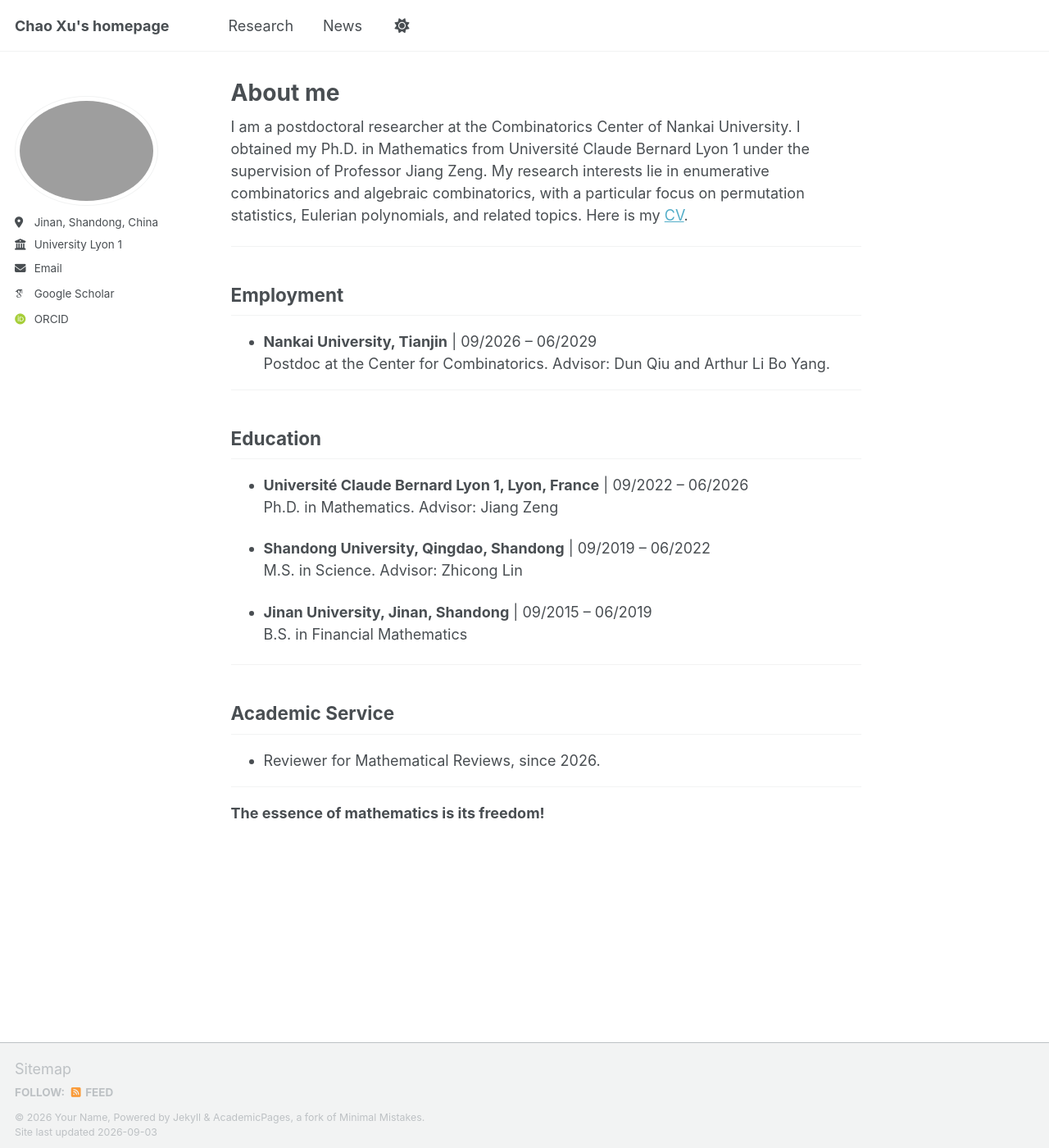
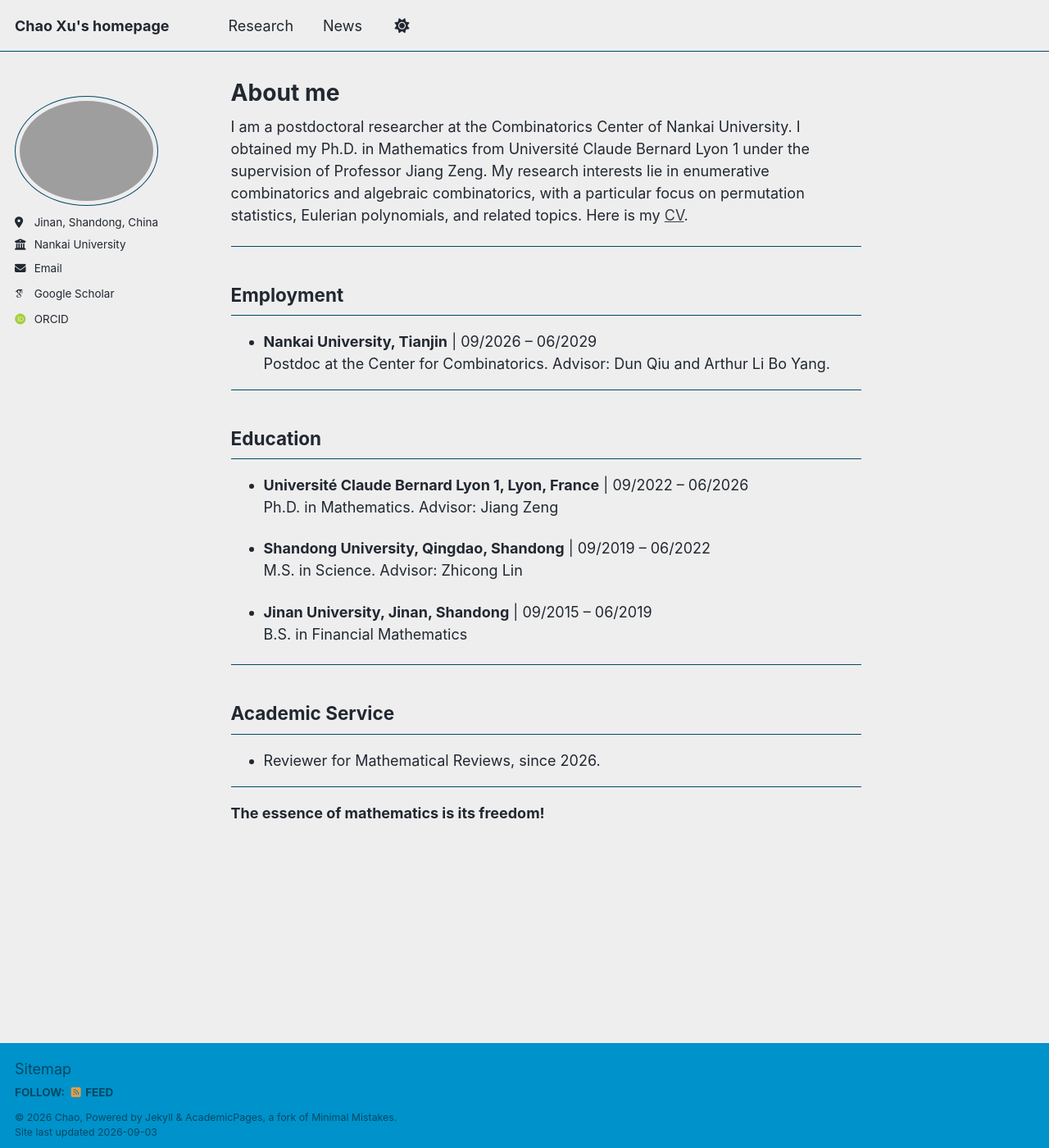
Before and after one commit to Chao-lyon/Chao-lyon.github.io, a Jekyll site: the page built from _pages/about.md, in a window 1280 px wide and 1400 px high. Shown: the whole window at 82% size. Built offline with Jekyll 4.4.1, drawn with Linux system fonts in a browser that asks for light colours; some web fonts are replaced; a script that is not in the unit is left out.

Commit message:
Update _config.yml

```diff
--- a/_config.yml
+++ b/_config.yml
@@ -8,15 +8,15 @@
 
 # Basic Site Settings
 locale                   : "en-US"
-site_theme               : "default" # Currently available options are "default", "air"
+site_theme               : "air" # Currently available options are "default", "air"
 title                    : "Chao Xu's homepage"
 title_separator          : "-"
-name                     : &name "Your Name"
+name                     : "Chao"
 description              : &description "Your Name's academic portfolio"   # Update this with a general description of your site, this is the default if not overridden by a page
-url                      : https://academicpages.github.io # The base hostname & protocol for your site e.g. "https://[your GitHub username].github.io",
+url                      : https://Chao-lyon.github.io # The base hostname & protocol for your site e.g. "https://[your GitHub username].github.io",
                                                            # or if you already have some other page hosted on Github then use "https://[your GitHub username].github.io/[Your Repo Name]"
 baseurl                  : "" # the subpath of your site, e.g. "/blog"
-repository               : "academicpages/academicpages.github.io"
+repository               : "Chao-lyon.github.io"
 
 # Site Author - The following control what appear as part of the author content on the side bar.
 #               If a field is blank the icon and link will not appear, otherwise it will be shown.
@@ -25,7 +25,7 @@ author:
   # Biographic information
   avatar           : "profile.png"
   location         : "Jinan, Shandong, China"
-  employer         : "University Lyon 1"
+  employer         : "Nankai University"
   uri              : # URL
   email            : "xclyon1@gmail.com"
 
```
